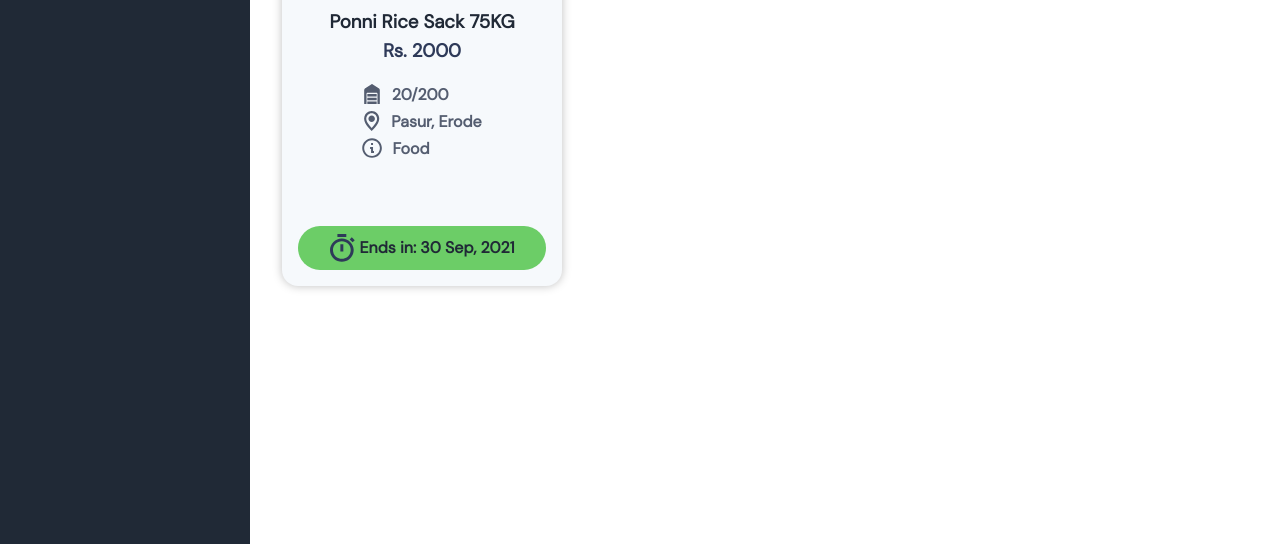
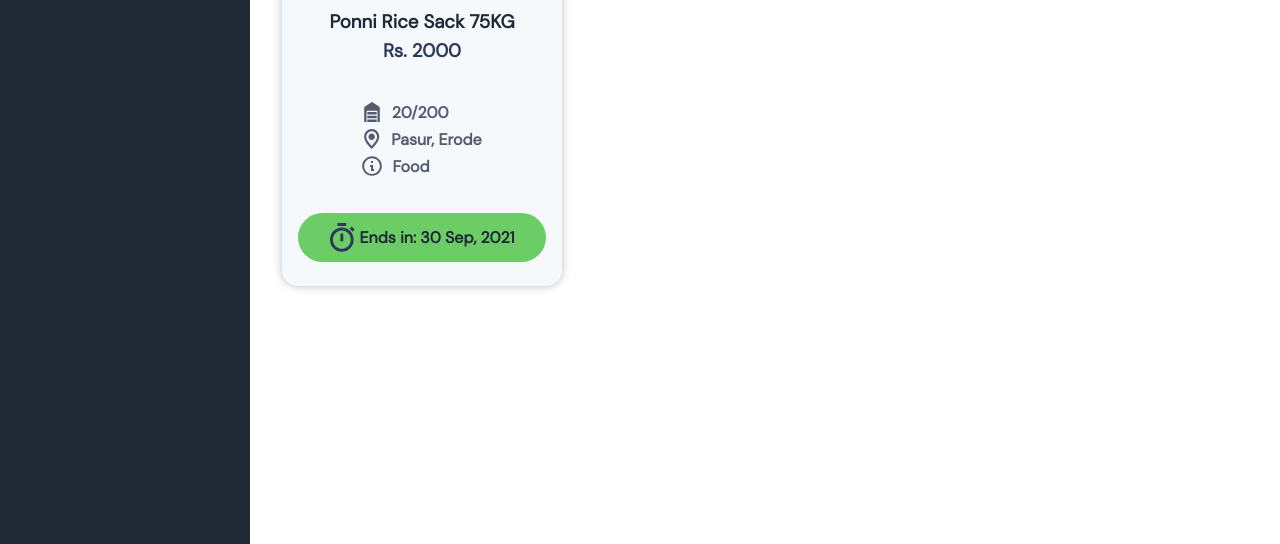
Before and after one commit to SavageSparky/P2P-Sales-Portal, a plain HTML site: page public/pages/home.html in a window 1280 px wide. Shown: the part 256-800 px from the top of the page. Drawn offline with Linux system fonts and the light colour scheme.

Commit message:
modified card

```diff
--- a/public/css/home.css
+++ b/public/css/home.css
@@ -91,6 +91,10 @@ ul {
 
 .card_body_text {
     flex: 2;
+    display: flex;
+    flex-direction: column;
+    height: 100%;
+    justify-content: center;
 }
 .card_body_text li {
     display: flex;
@@ -108,6 +112,7 @@ ul {
     align-self: flex-start;
 }
 .end_time_div {
+    flex: 0.5;
     justify-self: flex-end;
     display: flex;
     justify-content: center;
@@ -115,6 +120,7 @@ ul {
     width: 100%;
     background-color: var(--green-light);
     padding: 0.5rem 0rem;
+    margin: 0.5rem 0rem;
     border-radius: 2rem;
 }
 .end_time_div img {
```
